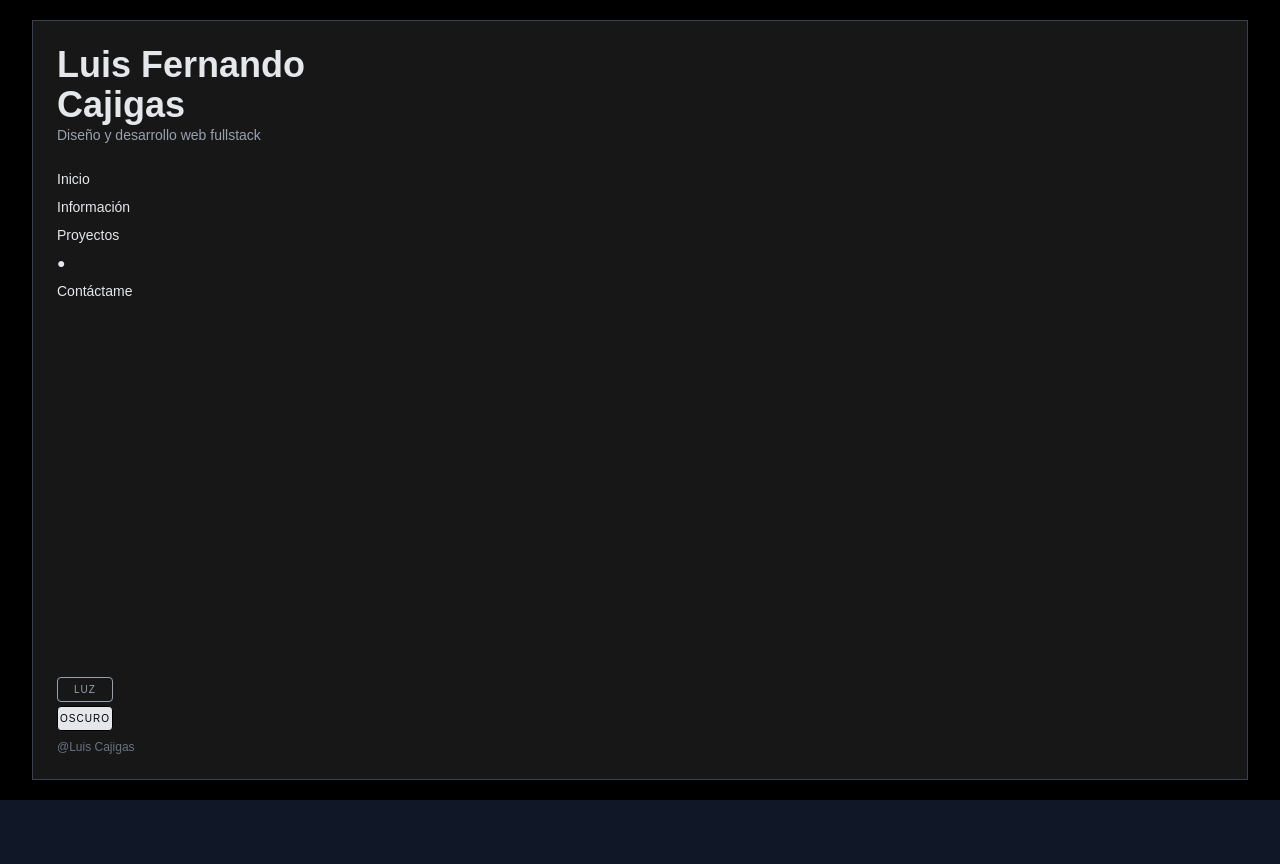
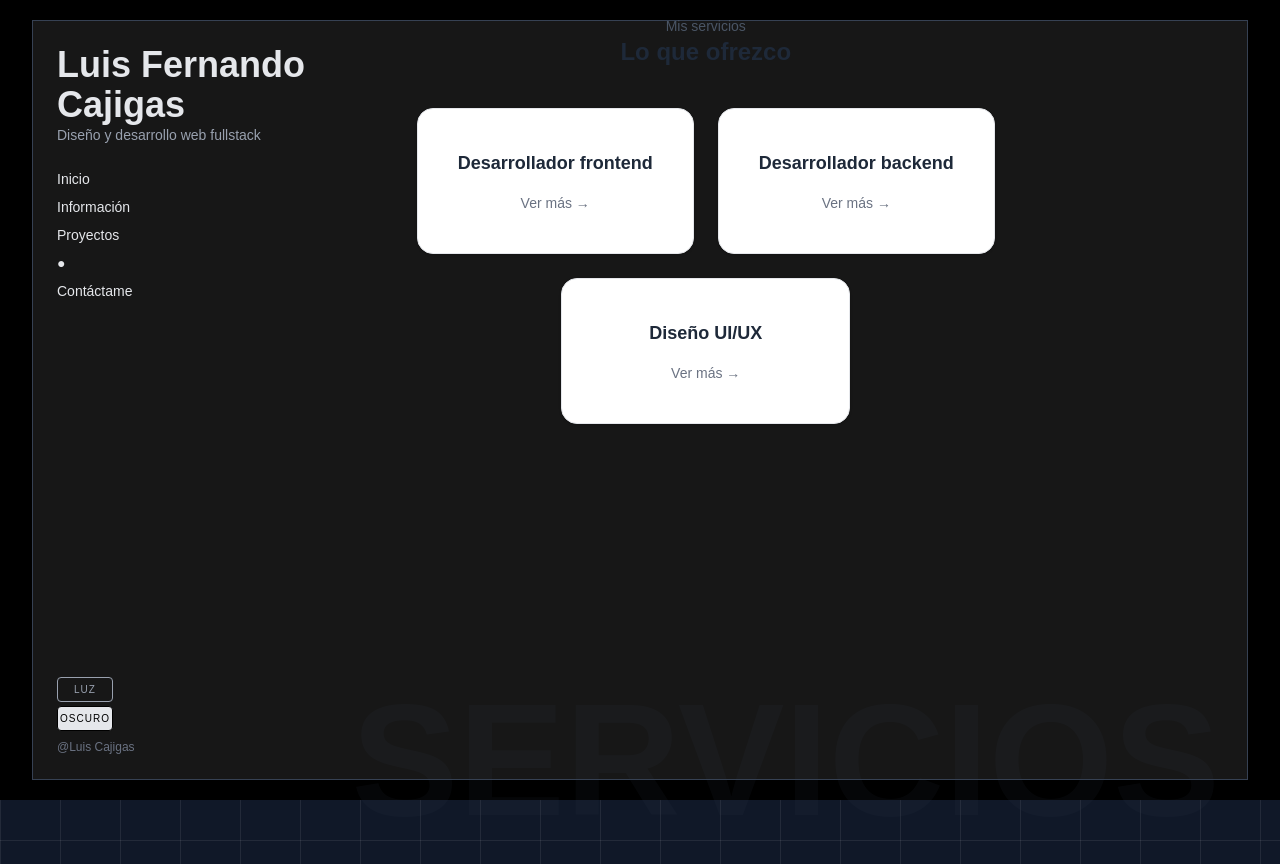
Before and after one commit to luiscajigas/luis_fernando_cajigas, a Next.js app: page / in a window 1280 px wide. Both pictures are taken after a click on the button "Servicios". Before the commit the page ends 800 px from the top, so only its background shows below. Built offline with nearby package versions, Linux system fonts and the light colour scheme.

Commit message:
agrego primera version de servicios

```diff
--- a/src/app/sections/Servicios.tsx
+++ b/src/app/sections/Servicios.tsx
@@ -1,3 +1,193 @@
+"use client";
+
+import { useState } from "react";
+import { motion, AnimatePresence } from "framer-motion";
+import { X, CheckCircle } from "lucide-react";
+
 export default function Servicios() {
-  return <p className="text-sm"></p>;
+  const [open, setOpen] = useState<"frontend" | "backend" | "uiux" | null>(null);
+
+  return (
+     <div className="relative flex items-center justify-center min-h-screen px-4 py-20">
+      <h1 className="absolute bottom-6 rigth-4 text-[6rem] md:text-[10rem] font-extrabold text-gray-700 opacity-10 select-none leading-none">
+        SERVICIOS
+      </h1>
+    <div className="flex flex-col items-center text-center px-4 md:-translate-x-20">
+      <h3 className="text-gray-600 dark:text-gray-400 text-sm">Mis servicios</h3>
+      <h2 className="text-2xl font-bold text-gray-800 dark:text-gray-200 mb-10">
+        Lo que ofrezco
+      </h2>
+
+      <div className="grid grid-cols-1 md:grid-cols-2 gap-6 w-full mb-90 max-w-4xl">
+        {/* F*/}
+        <motion.div
+          initial={{ opacity: 0, y: 40 }}
+          animate={{ opacity: 1, y: 0 }}
+          transition={{ duration: 0.5 }}
+          whileHover={{ scale: 1.05 }}
+          className="bg-white dark:bg-black border border-gray-200 dark:border-gray-700 rounded-2xl p-10 flex flex-col items-center justify-between shadow-sm cursor-pointer"
+          onClick={() => setOpen("frontend")}
+        >
+          <h4 className="font-semibold text-lg text-gray-800 dark:text-gray-200 mb-4">
+            Desarrollador frontend
+          </h4>
+          <p className="text-gray-500 hover:text-blue-700 transition-colors text-sm">
+            Ver más →
+          </p>
+        </motion.div>
+
+        {/* B*/}
+        <motion.div
+          initial={{ opacity: 0, y: 40 }}
+          animate={{ opacity: 1, y: 0 }}
+          transition={{ duration: 0.6 }}
+          whileHover={{ scale: 1.05 }}
+          className="bg-white dark:bg-black border border-gray-200 dark:border-gray-700 rounded-2xl p-10 flex flex-col items-center justify-between shadow-sm cursor-pointer"
+          onClick={() => setOpen("backend")}
+        >
+          <h4 className="font-semibold text-lg text-gray-800 dark:text-gray-200 mb-4">
+            Desarrollador backend
+          </h4>
+          <p className="text-gray-500 hover:text-blue-700 transition-colors text-sm">
+            Ver más →
+          </p>
+        </motion.div>
+
+        {/* UI/UX*/}
+        <motion.div
+          initial={{ opacity: 0, y: 40 }}
+          animate={{ opacity: 1, y: 0 }}
+          transition={{ duration: 0.7 }}
+          whileHover={{ scale: 1.05 }}
+          className="bg-white dark:bg-black border border-gray-200 dark:border-gray-700 rounded-2xl p-10 flex flex-col items-center justify-between shadow-sm cursor-pointer md:col-span-2 mx-auto w-full md:w-1/2"
+          onClick={() => setOpen("uiux")}
+        >
+          <h4 className="font-semibold text-lg text-gray-800 dark:text-gray-200 mb-4">
+            Diseño UI/UX
+          </h4>
+          <p className="text-gray-500 hover:text-blue-700 transition-colors text-sm">
+            Ver más →
+          </p>
+        </motion.div>
+      </div>
+
+    <AnimatePresence>
+  {open && (
+    <motion.div
+      className="fixed inset-0 z-50 flex items-center justify-center"
+      initial={{ opacity: 0 }}
+      animate={{ opacity: 1 }}
+      exit={{ opacity: 0 }}
+    >
+      {/*difuminaCIon */}
+      <motion.div
+        className="absolute inset-0 backdrop-blur-sm"
+        initial={{ opacity: 0 }}
+        animate={{ opacity: 1 }}
+        exit={{ opacity: 0 }}
+        onClick={() => setOpen(null)}
+      />
+
+      <motion.div
+        initial={{ scale: 0.8, opacity: 0 }}
+        animate={{ scale: 1, opacity: 1 }}
+        exit={{ scale: 0.8, opacity: 0 }}
+        transition={{ duration: 0.3 }}
+        className="relative bg-white dark:bg-black text-gray-800 dark:text-gray-200 rounded-2xl shadow-lg w-[90%] max-w-lg p-6"
+      >
+        <button
+          onClick={() => setOpen(null)}
+          className="absolute top-4 right-4 text-gray-600 dark:text-gray-300 hover:text-red-500"
+        >
+          <X size={22} />
+        </button>
+
+        {open === "frontend" && (
+          <>
+            <h3 className="text-lg font-bold text-blue-600 dark:text-white mb-4">
+              Desarrollador frontend
+            </h3>
+            <p className="text-sm mb-4">
+              Servicio con más de un año de experiencia. Ofrezco trabajo de
+              calidad a clientes y empresas.
+            </p>
+            <ul className="space-y-2 text-sm">
+              <li className="flex items-center gap-2">
+                <CheckCircle className="text-blue-500" size={18} />
+                Desarrollo de interfaces con HTML, CSS y JavaScript.
+              </li>
+              <li className="flex items-center gap-2">
+                <CheckCircle className="text-blue-500" size={18} />
+                Optimización de aplicaciones para máxima velocidad.
+              </li>
+              <li className="flex items-center gap-2">
+                <CheckCircle className="text-blue-500" size={18} />
+                Creación de maquetas y prototipos de calidad.
+              </li>
+              <li className="flex items-center gap-2">
+                <CheckCircle className="text-blue-500" size={18} />
+                Colaboración con backends y diseñadores para mejorar usabilidad.
+              </li>
+            </ul>
+          </>
+        )}
+
+        {open === "backend" && (
+          <>
+            <h3 className="text-lg font-bold text-blue-600 dark:text-white mb-4">
+              Desarrollador backend
+            </h3>
+            <p className="text-sm mb-4">
+              Servicio con más de un año de experiencia. Ofrezco trabajo de
+              calidad a clientes y empresas.
+            </p>
+            <ul className="space-y-2 text-sm">
+              <li className="flex items-center gap-2">
+                <CheckCircle className="text-blue-500" size={18} />
+                Lógica del lado del servidor para aplicaciones web.
+              </li>
+              <li className="flex items-center gap-2">
+                <CheckCircle className="text-blue-500" size={18} />
+                Creación de APIs y bibliotecas escalables.
+              </li>
+              <li className="flex items-center gap-2">
+                <CheckCircle className="text-blue-500" size={18} />
+                Optimización del rendimiento y escalabilidad.
+              </li>
+            </ul>
+          </>
+        )}
+
+        {open === "uiux" && (
+          <>
+            <h3 className="text-lg font-bold text-blue-600 dark:text-white mb-4">
+              Diseño UI/UX
+            </h3>
+            <p className="text-sm mb-4">
+              Experiencia en diseño centrado en el usuario para crear
+              interfaces modernas, funcionales y atractivas.
+            </p>
+            <ul className="space-y-2 text-sm">
+              <li className="flex items-center gap-2">
+                <CheckCircle className="text-blue-500" size={18} />
+                Creación de prototipos interactivos y wireframes.
+              </li>
+              <li className="flex items-center gap-2">
+                <CheckCircle className="text-blue-500" size={18} />
+                Diseño de experiencias accesibles y responsivas.
+              </li>
+              <li className="flex items-center gap-2">
+                <CheckCircle className="text-blue-500" size={18} />
+                Investigación y pruebas con usuarios para mejorar la usabilidad.
+              </li>
+            </ul>
+          </>
+        )}
+      </motion.div>
+    </motion.div>
+  )}
+</AnimatePresence>
+    </div>
+    </div>
+  );
 }
```
